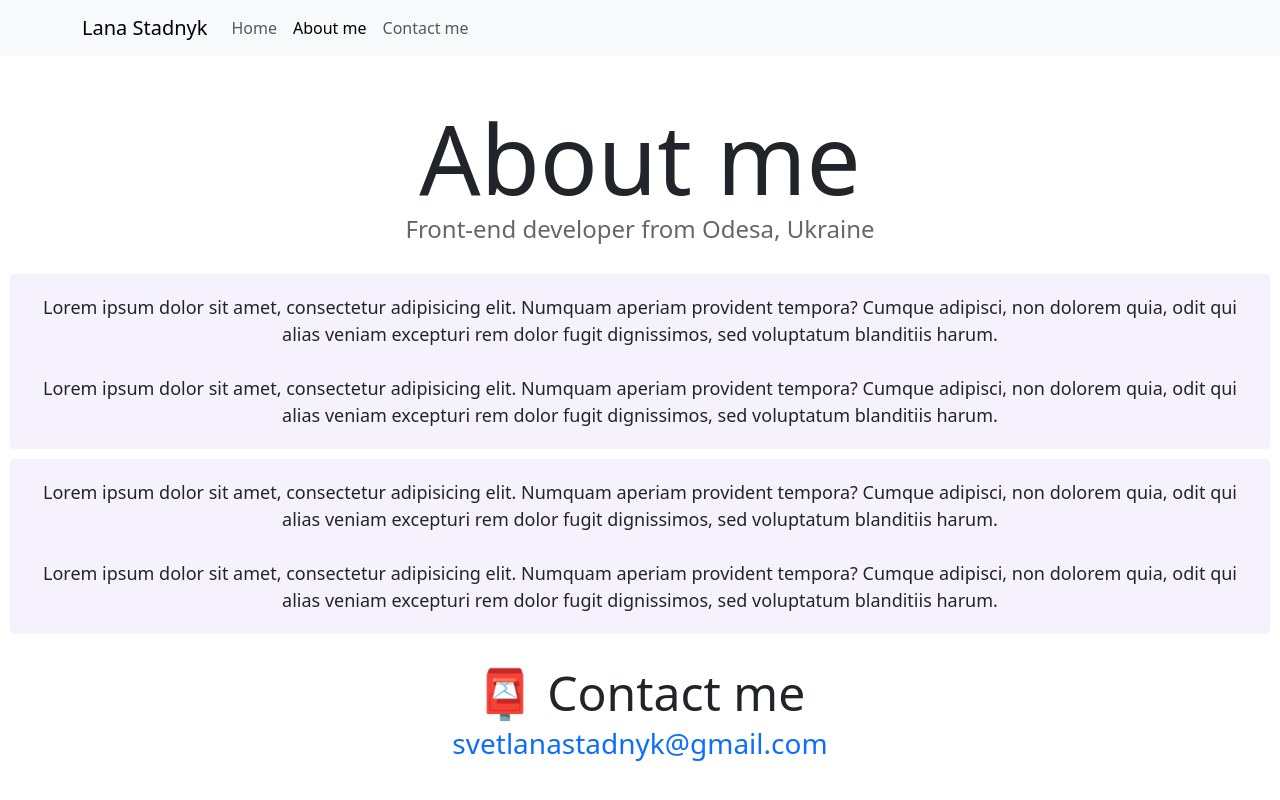
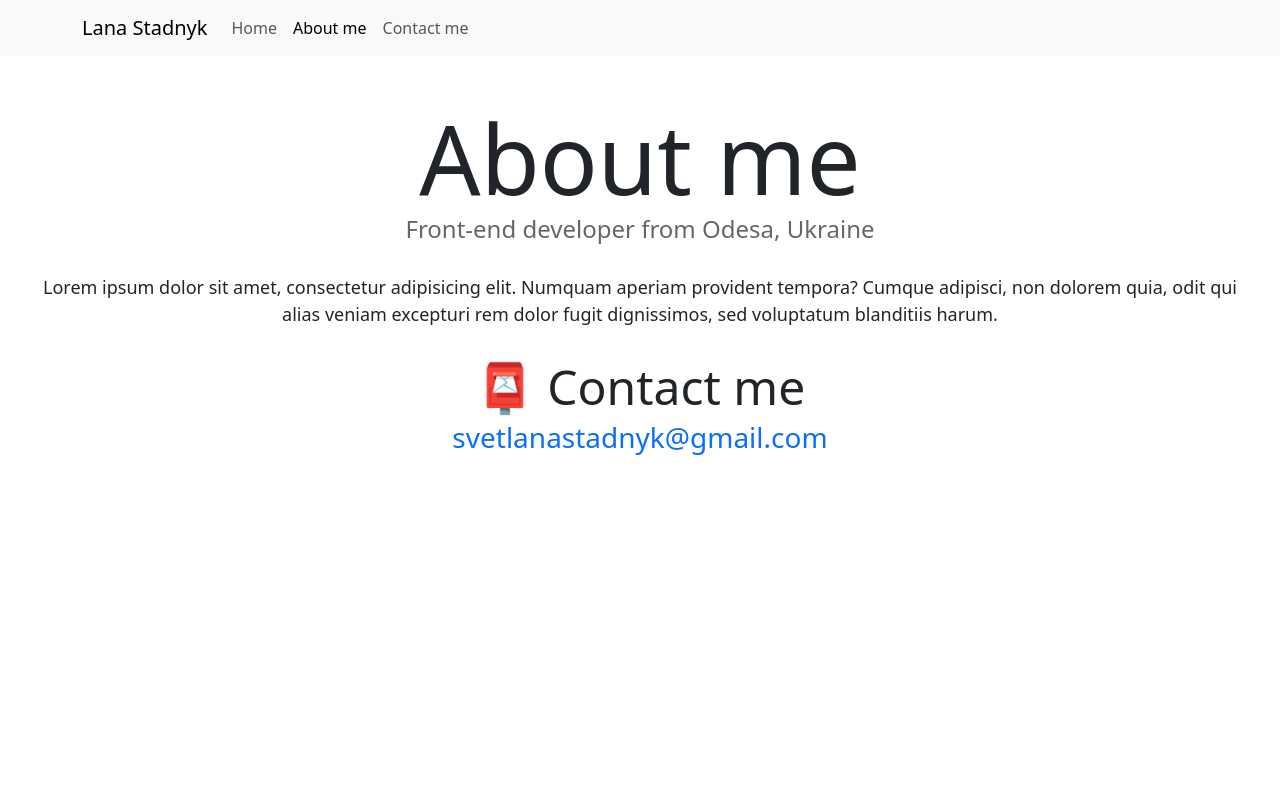
Before and after one commit to LanaStadnyk/Week-2, a plain HTML site: page about.html in a window 1280 px wide. Drawn offline with nearby package versions, Linux system fonts and the light colour scheme.

Commit message:
Updated the text for about.html

```diff
--- a/about.html
+++ b/about.html
@@ -38,26 +38,8 @@
     <div class="main">
     <h1>About me</h1>
     <h3>Front-end developer from Odesa, Ukraine</h3>
-    <div class="description-about-me">
+    <div class="about-paragraphs text-center">
       <p>
-        Lorem ipsum dolor sit amet, consectetur adipisicing elit. Numquam
-        aperiam provident tempora? Cumque adipisci, non dolorem quia, odit qui
-        alias veniam excepturi rem dolor fugit dignissimos, sed voluptatum
-        blanditiis harum.
-        <br />
-        <br />
-        Lorem ipsum dolor sit amet, consectetur adipisicing elit. Numquam
-        aperiam provident tempora? Cumque adipisci, non dolorem quia, odit qui
-        alias veniam excepturi rem dolor fugit dignissimos, sed voluptatum
-        blanditiis harum.
-      </p>
-      <p>
-        Lorem ipsum dolor sit amet, consectetur adipisicing elit. Numquam
-        aperiam provident tempora? Cumque adipisci, non dolorem quia, odit qui
-        alias veniam excepturi rem dolor fugit dignissimos, sed voluptatum
-        blanditiis harum.
-        <br />
-        <br />
         Lorem ipsum dolor sit amet, consectetur adipisicing elit. Numquam
         aperiam provident tempora? Cumque adipisci, non dolorem quia, odit qui
         alias veniam excepturi rem dolor fugit dignissimos, sed voluptatum
--- a/src/styles.css
+++ b/src/styles.css
@@ -28,7 +28,8 @@ h3 {
   color: var(--h3-color);
 }
 
-p {
+.about-paragraphs p {
+  margin: 30px;
   font-size: 18px;
   line-height: 27px;
 }
@@ -60,19 +61,6 @@ p {
   border: 1px solid var(--purple-color);
 }
 
-.description-about-me {
-  margin: 30px 0;
-}
-
-.description-about-me p {
-  margin: 10px;
-  padding: 20px;
-
-  text-align: center;
-  border-radius: 4px;
-  background: var(--paragrapgh-bg);
-}
-
 .email-link {
   font-size: 28px;
   text-decoration: none;
```
